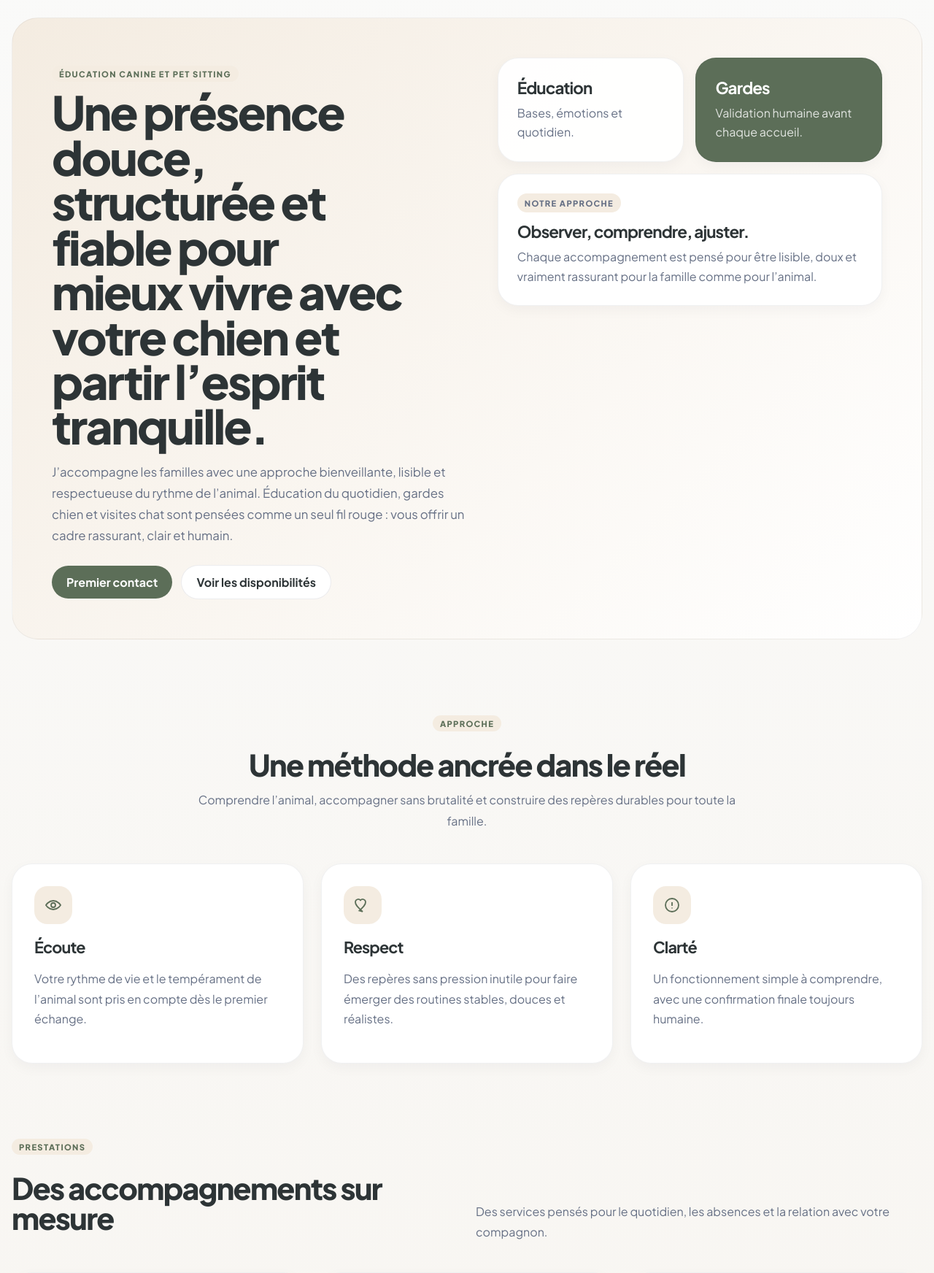
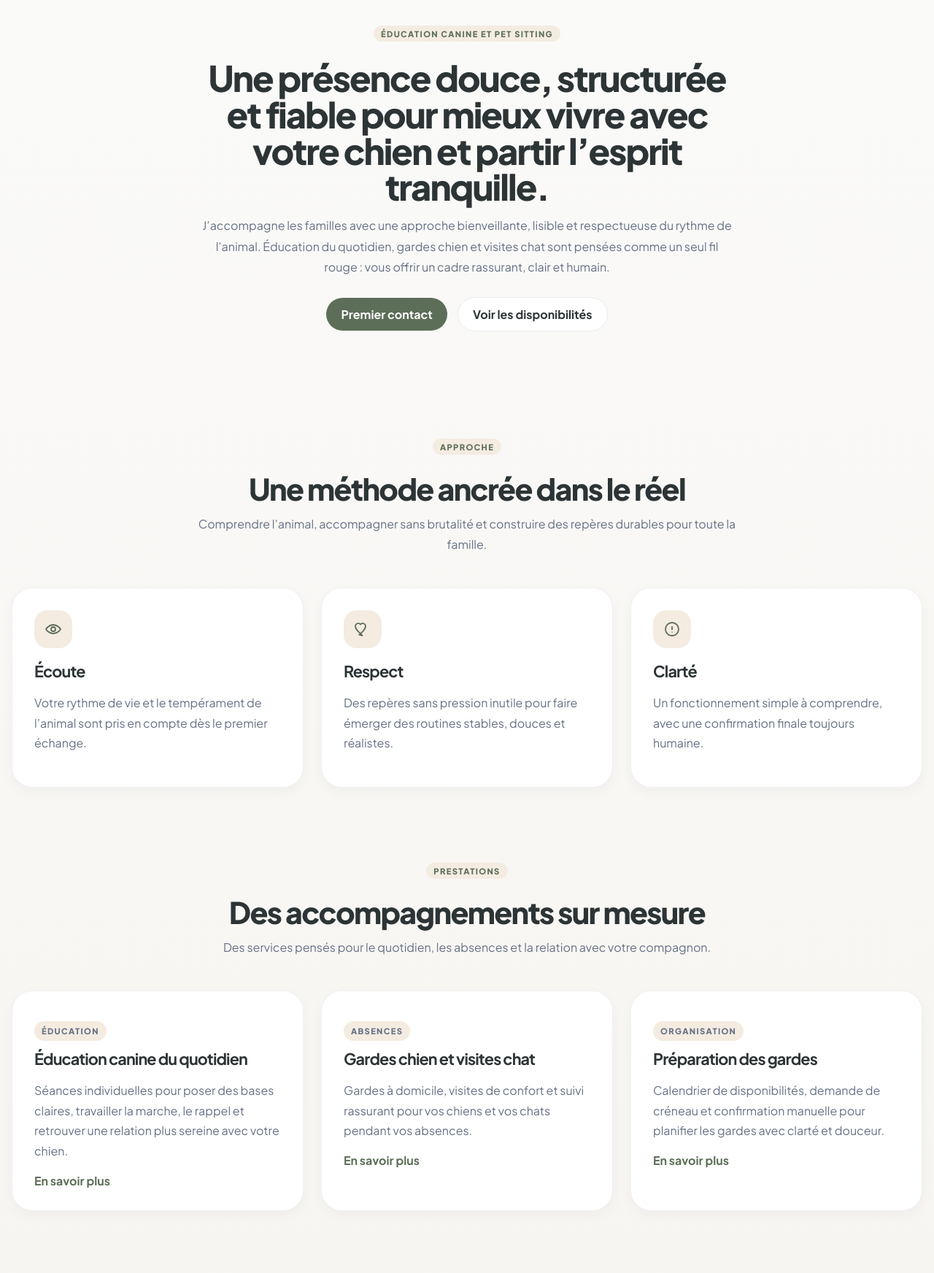
Before and after one commit to Pinkywhisky/Page_web_axelle, a Flask app: page / in a window 1280 px wide. Shown: the part 81-1825 px from the top of the page at 73% size. Run offline with Flask 3, Linux system fonts and the light colour scheme; data comes from the database, SQL or seed files in the repository; data that the repository does not hold is empty.

Commit message:
Refine hero layout and simplify intro

```diff
--- a/static/style.css
+++ b/static/style.css
@@ -1179,10 +1179,12 @@ main {
 }
 
 .hero-card {
-    padding: 54px;
+    padding: 64px;
     border-radius: 36px;
-    grid-template-columns: minmax(0, 1.05fr) minmax(320px, 0.95fr);
-    background: linear-gradient(135deg, var(--accent-200) 0%, #ffffff 100%);
+    grid-template-columns: minmax(0, 880px);
+    justify-content: center;
+    gap: 0;
+    background: linear-gradient(135deg, #f7f1e7 0%, #ffffff 100%);
     border: 1px solid rgba(15, 23, 42, 0.05);
     box-shadow: none;
 }
@@ -1208,64 +1210,57 @@ main {
 }
 
 .hero-copy h1 {
-    max-width: 11ch;
-    font-size: clamp(3rem, 5vw, 5.35rem);
+    max-width: 9ch;
+    font-size: clamp(2.9rem, 4.6vw, 4.95rem);
     font-weight: 800;
-    line-height: 0.96;
+    line-height: 0.98;
 }
 
 .hero-text {
-    max-width: 58ch;
-    font-size: 1.05rem;
+    max-width: 54ch;
+    margin-top: 24px;
+    font-size: 1.03rem;
     color: var(--text-soft);
-}
-
-.hero-feature-grid {
-    display: grid;
-    grid-template-columns: repeat(2, minmax(0, 1fr));
-    gap: 16px;
-    align-content: start;
-}
-
-.hero-feature-card,
-.hero-feature-wide {
-    padding: 26px;
-    border-radius: 28px;
-    border: 1px solid rgba(15, 23, 42, 0.06);
-    background: rgba(255, 255, 255, 0.92);
-    box-shadow: var(--shadow-sm);
-}
-
-.hero-feature-card h3,
-.hero-feature-wide h3 {
-    margin: 0 0 8px;
-    font-size: 1.4rem;
-    font-weight: 700;
-}
-
-.hero-feature-card p,
-.hero-feature-wide p {
-    margin: 0;
-    color: var(--text-soft);
-    line-height: 1.65;
-}
-
-.hero-feature-card.is-accent {
-    background: var(--accent-900);
-    color: #fff;
-}
-
-.hero-feature-card.is-accent p {
-    color: rgba(255, 255, 255, 0.82);
-}
-
-.hero-feature-wide {
-    grid-column: 1 / -1;
-    background: #fff;
-}
-
-.hero-feature-wide .service-kicker {
-    margin-bottom: 12px;
+    line-height: 1.9;
+}
+
+.hero-copy {
+    align-self: center;
+    text-align: center;
+}
+
+.hero-actions {
+    gap: 14px;
+    margin-top: 32px;
+    justify-content: center;
+}
+
+.hero-intro {
+    max-width: 760px;
+    margin: 0 auto;
+    padding: 0;
+    border: 0;
+    border-radius: 0;
+    background: transparent;
+    box-shadow: none;
+}
+
+.hero-intro .hero-copy h1 {
+    max-width: none;
+    margin: 14px 0 14px;
+    font-size: clamp(2.4rem, 3.8vw, 3.75rem);
+    line-height: 1.02;
+}
+
+.hero-intro .hero-text {
+    max-width: 62ch;
+    margin: 0 auto;
+    font-size: 1rem;
+    line-height: 1.8;
+}
+
+.hero-intro .hero-actions {
+    margin-top: 26px;
 }
 
 .section-block {
@@ -1598,7 +1593,6 @@ textarea:focus {
 
 @media (max-width: 1180px) {
     .hero-card,
-    .hero-feature-grid,
     .showcase-grid,
     .philosophy-grid,
     .section-head,
@@ -1658,6 +1652,7 @@ textarea:focus {
 
     .hero-copy h1 {
         font-size: 2.35rem;
+        max-width: 11ch;
     }
 
     .hero-card,
@@ -1665,8 +1660,6 @@ textarea:focus {
         padding: 28px 22px;
     }
 
-    .hero-feature-card,
-    .hero-feature-wide,
     .service-card-feature,
     .activity-card {
         padding: 22px;
--- a/templates/index.html
+++ b/templates/index.html
@@ -65,7 +65,7 @@
 
       <main>
         <section class="hero-section" id="home">
-          <div class="hero-card">
+          <div class="hero-card section-center hero-intro">
             <div class="hero-copy">
               <p class="eyebrow">Éducation canine et pet sitting</p>
               <h1>
@@ -94,26 +94,6 @@
 
             </div>
 
-            <aside class="hero-feature-grid">
-              <article class="hero-feature-card">
-                <h3>Éducation</h3>
-                <p>Bases, émotions et quotidien.</p>
-              </article>
-
-              <article class="hero-feature-card is-accent">
-                <h3>Gardes</h3>
-                <p>Validation humaine avant chaque accueil.</p>
-              </article>
-
-              <article class="hero-feature-wide">
-                <p class="service-kicker">Notre approche</p>
-                <h3>Observer, comprendre, ajuster.</h3>
-                <p>
-                  Chaque accompagnement est pensé pour être lisible, doux et vraiment
-                  rassurant pour la famille comme pour l’animal.
-                </p>
-              </article>
-            </aside>
           </div>
 
         </section>
@@ -176,11 +156,9 @@
         </section>
 
         <section class="section-block section-block-soft info-block" id="companionship">
-          <div class="section-row">
-            <div>
-              <p class="eyebrow">Prestations</p>
-              <h2>Des accompagnements sur mesure</h2>
-            </div>
+          <div class="section-center">
+            <p class="eyebrow">Prestations</p>
+            <h2>Des accompagnements sur mesure</h2>
             <p class="section-text">
               Des services pensés pour le quotidien, les absences et la relation avec
               votre compagnon.
```
